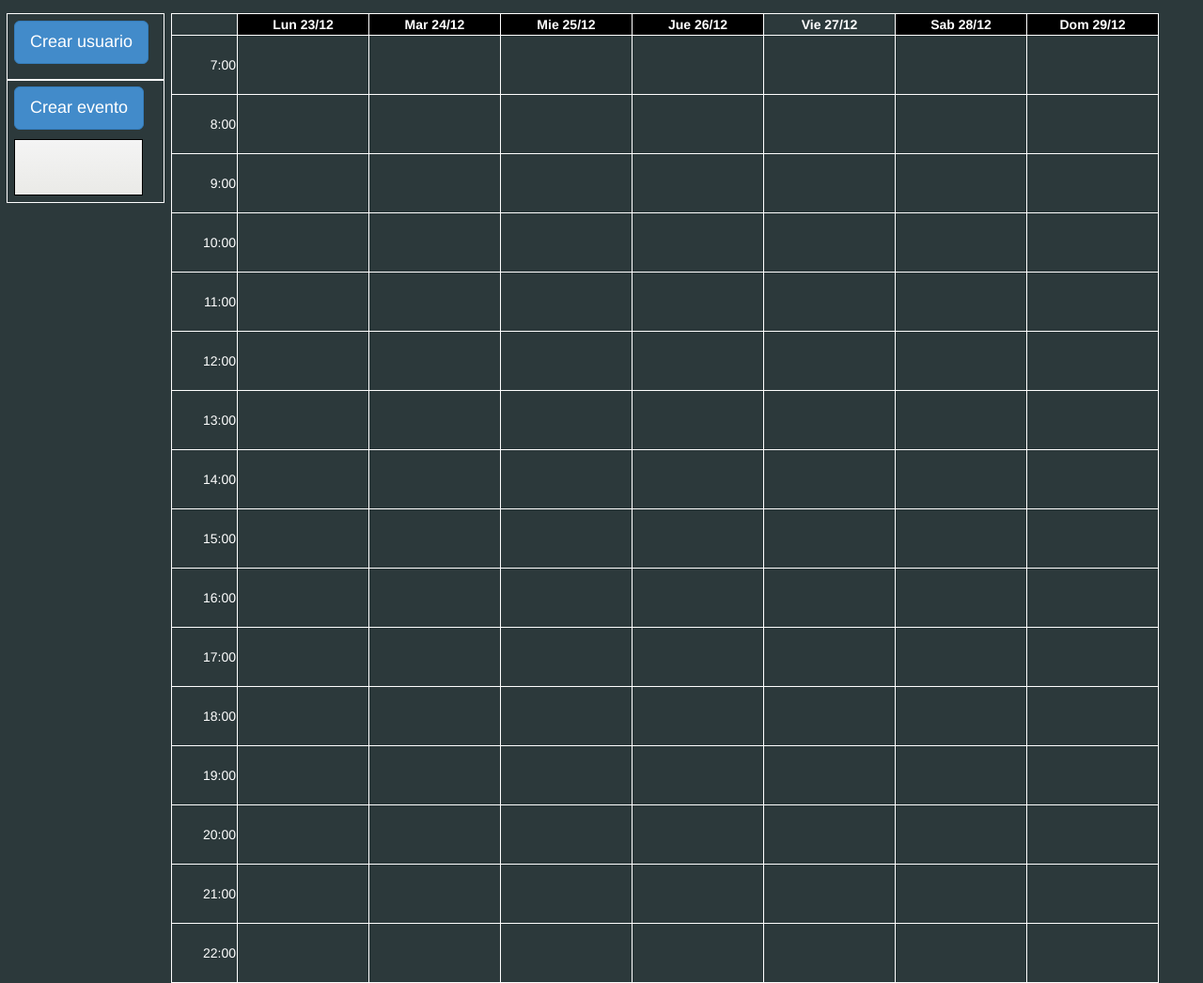
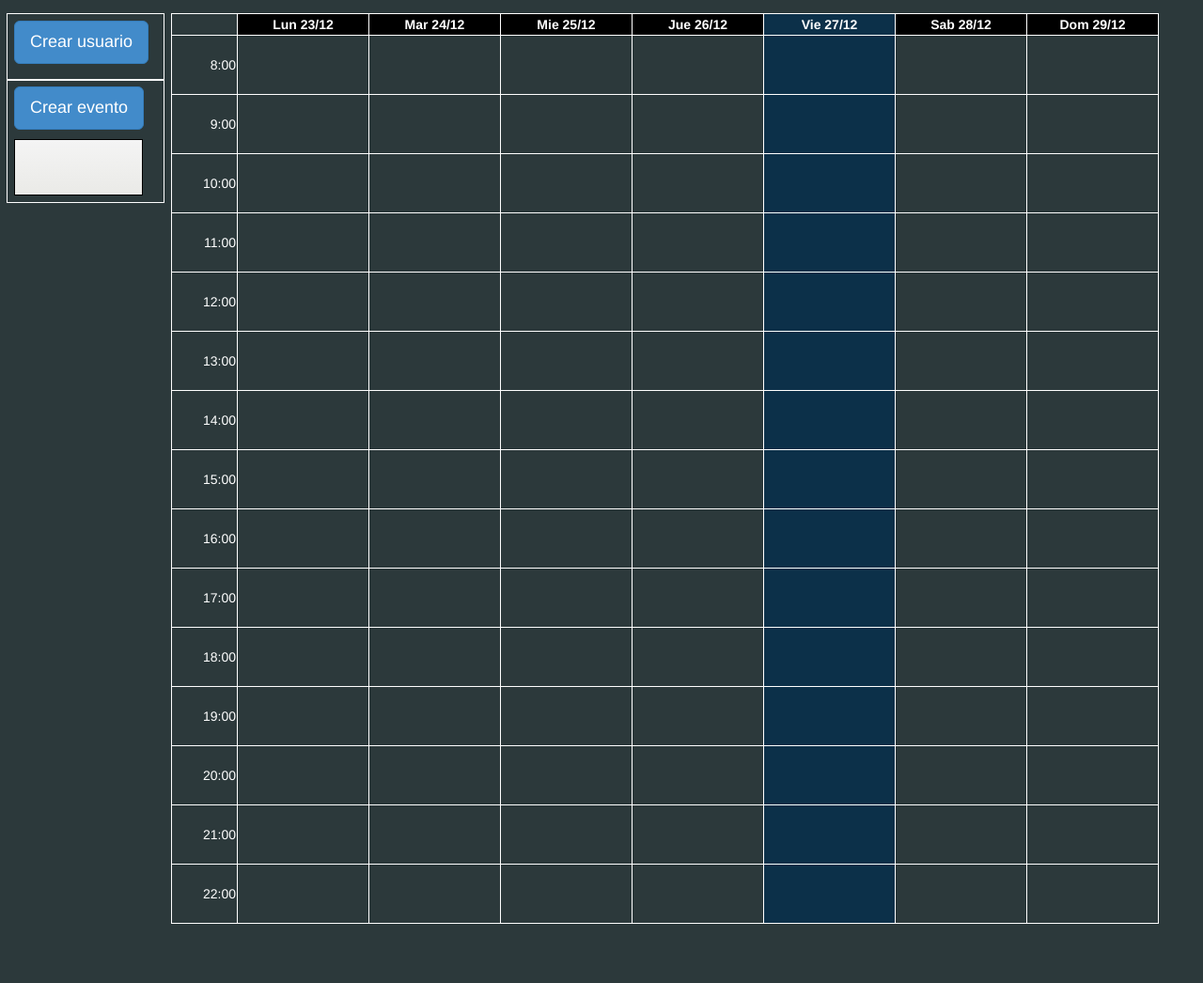
Before and after one commit to benjajaja/crossfit03180, a PHP site: page /calendario/calendario.php in a window 1280 px wide. Shown: the whole page at 94% size. After the commit the page ends 983 px from the top, so only its background shows below. Run offline with PHP 8.4, Linux system fonts and the light colour scheme; data that the repository does not hold is empty; a stand-in replaces the project's code that opens the database connection.

Commit message:
Update calendar

```diff
--- a/calendario/calendario.php
+++ b/calendario/calendario.php
@@ -16,7 +16,7 @@
 			$('#tabla, #cont-eventos').css('MozUserSelect', 'none');//mozilla y derivados
 			$('#tabla, #cont-eventos').css('KhtmlUserSelect', 'none');//el safari por ejemplo
 
-			var array_horas = ['7:00','8:00','9:00','10:00','11:00','12:00','13:00','14:00','15:00','16:00','17:00','18:00','19:00','20:00','21:00','22:00'];
+			var array_horas = ['8:00','9:00','10:00','11:00','12:00','13:00','14:00','15:00','16:00','17:00','18:00','19:00','20:00','21:00','22:00'];
 			var array_dias = ['Lun','Mar','Mie','Jue','Vie','Sab','Dom'];
 
 			//recoge el dia y el mes actual
@@ -41,7 +41,7 @@
 							if(i===diaNum){
 								numCeldaHoy = i;
 								$(this).css({
-									'background-color': 'rgba(0, 0, 0, 0)'
+									'background-color': 'rgba(12, 48, 73, 50)'
 								});
 								return array_dias[i-1]+" "+moment().date()+"/"+mesNum;
 							}
@@ -129,6 +129,11 @@
 											}
 										}
 							});
+					if(j===diaNum){
+						$(td).css({
+							'background-color': 'rgba(12, 48, 73, 50)'
+						});
+					}
 					tr.append(td);
 				}
 				$('#tabla').append(tr);//inserta la fila creada a la tabla
```
